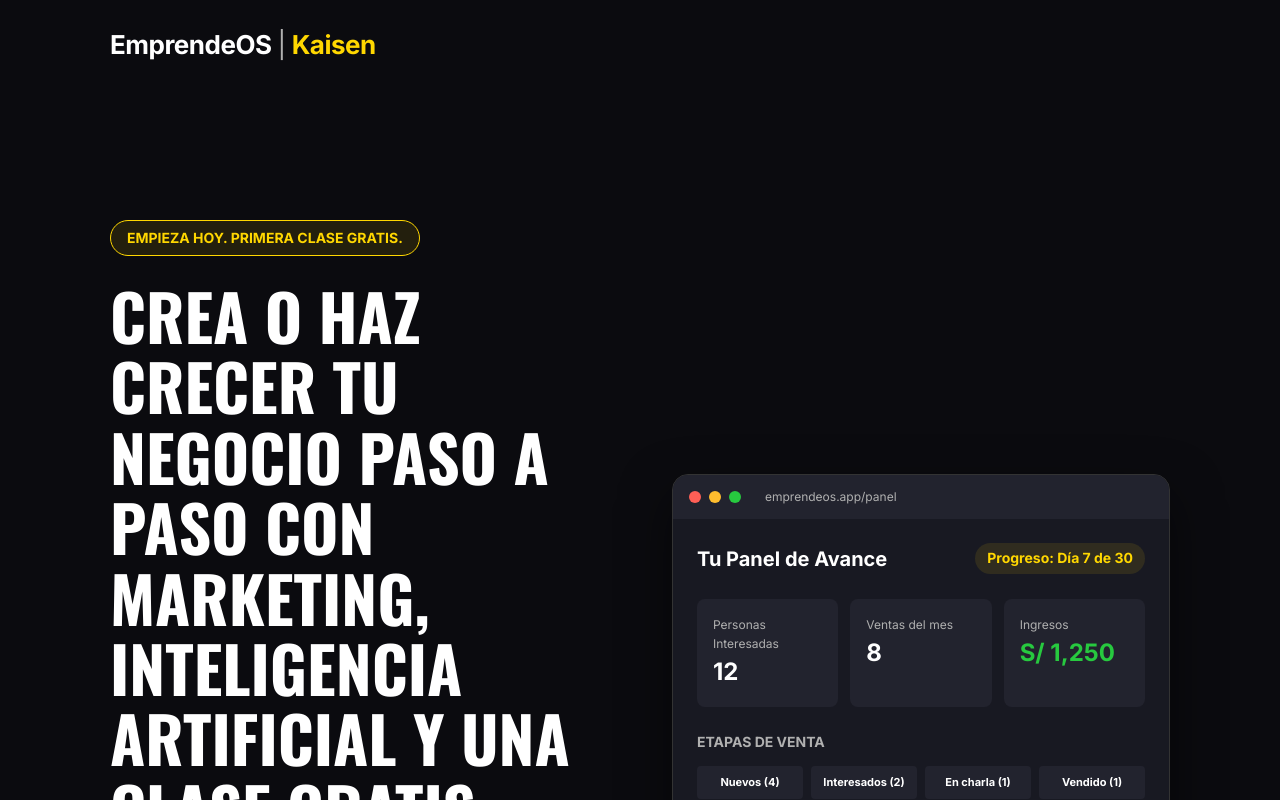
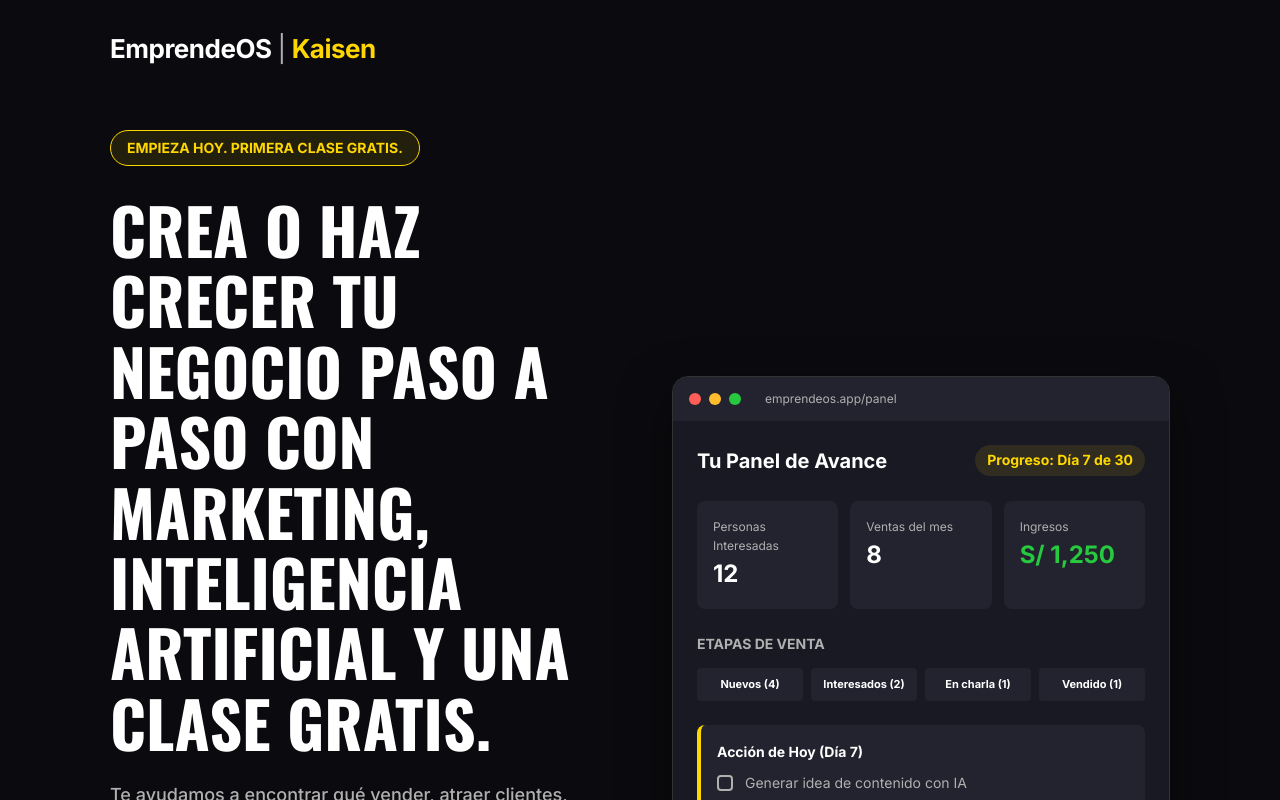
Before and after one commit to iaspruebas657-ai/emprendeos-landing, a React (Vite) app: page / in a window 1280 px wide. Shown: the top 800 px of the page. Built offline with nearby package versions, Linux system fonts and the light colour scheme.

Commit message:
style: reduce vertical spacing between header and hero for a compact first view

```diff
--- a/src/components/Header.jsx
+++ b/src/components/Header.jsx
@@ -2,11 +2,12 @@
 
 const Header = () => {
   return (
-    <header style={{
+    <header className="header-compact" style={{
       position: 'relative',
       width: '100%',
-      padding: '24px 0',
-      marginBottom: '10px',
+      paddingTop: '28px',
+      paddingBottom: '20px',
+      marginBottom: '0',
       zIndex: 20,
       backgroundColor: 'transparent'
     }}>
@@ -18,6 +19,7 @@
       <style dangerouslySetInnerHTML={{__html: `
         @media (max-width: 768px) {
           .text-logo { font-size: 22px !important; }
+          .header-compact { padding-top: 24px !important; padding-bottom: 14px !important; }
         }
       `}} />
     </header>
--- a/src/components/HeroSection.jsx
+++ b/src/components/HeroSection.jsx
@@ -4,12 +4,12 @@
 
 const HeroSection = ({ onOpenDiagnostic }) => {
   return (
-    <section className="section bg-deep" style={{ minHeight: '100vh', display: 'flex', alignItems: 'center' }}>
+    <section className="bg-deep hero-compact" style={{ paddingTop: '20px', paddingBottom: '80px', minHeight: 'calc(100vh - 100px)' }}>
       <div className="container grid grid-2 fade-in" style={{ alignItems: 'center', gap: '4rem' }}>
 
         {/* Left Copy */}
-        <div>
-          <div style={{ display: 'inline-block', backgroundColor: 'rgba(255, 215, 0, 0.1)', border: '1px solid var(--accent-yellow)', color: 'var(--accent-yellow)', padding: '6px 16px', borderRadius: '50px', fontWeight: '700', fontSize: '14px', marginBottom: '24px', textTransform: 'uppercase' }}>
+        <div className="hero-content">
+          <div className="hero-badge" style={{ display: 'inline-block', backgroundColor: 'rgba(255, 215, 0, 0.1)', border: '1px solid var(--accent-yellow)', color: 'var(--accent-yellow)', padding: '6px 16px', borderRadius: '50px', fontWeight: '700', fontSize: '14px', marginBottom: '28px', marginTop: '20px', textTransform: 'uppercase' }}>
             Empieza hoy. Primera clase gratis.
           </div>
           <h1 style={{ marginBottom: '24px' }}>
@@ -92,6 +92,13 @@
         </div>
 
       </div>
+      <style dangerouslySetInnerHTML={{__html: `
+        @media (max-width: 768px) {
+          .hero-compact { padding-top: 10px !important; }
+          .hero-content { margin-top: 0 !important; padding-top: 0 !important; }
+          .hero-badge { margin-top: 12px !important; margin-bottom: 24px !important; }
+        }
+      `}} />
     </section>
   );
 };
```
